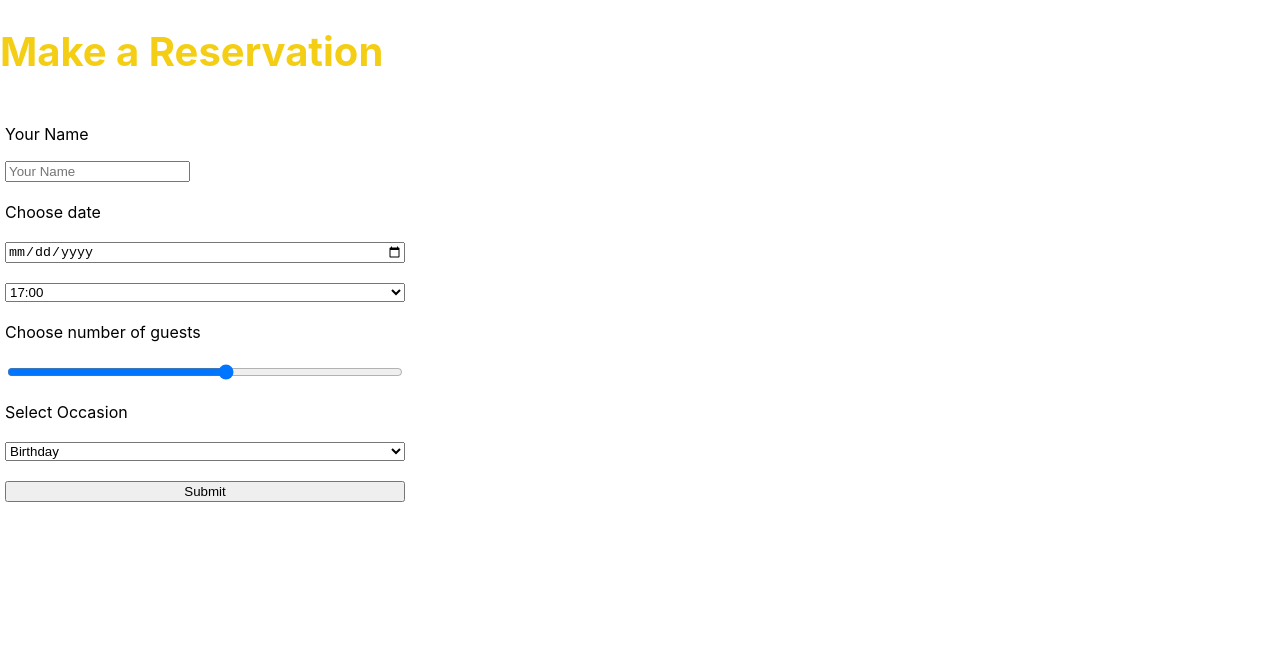
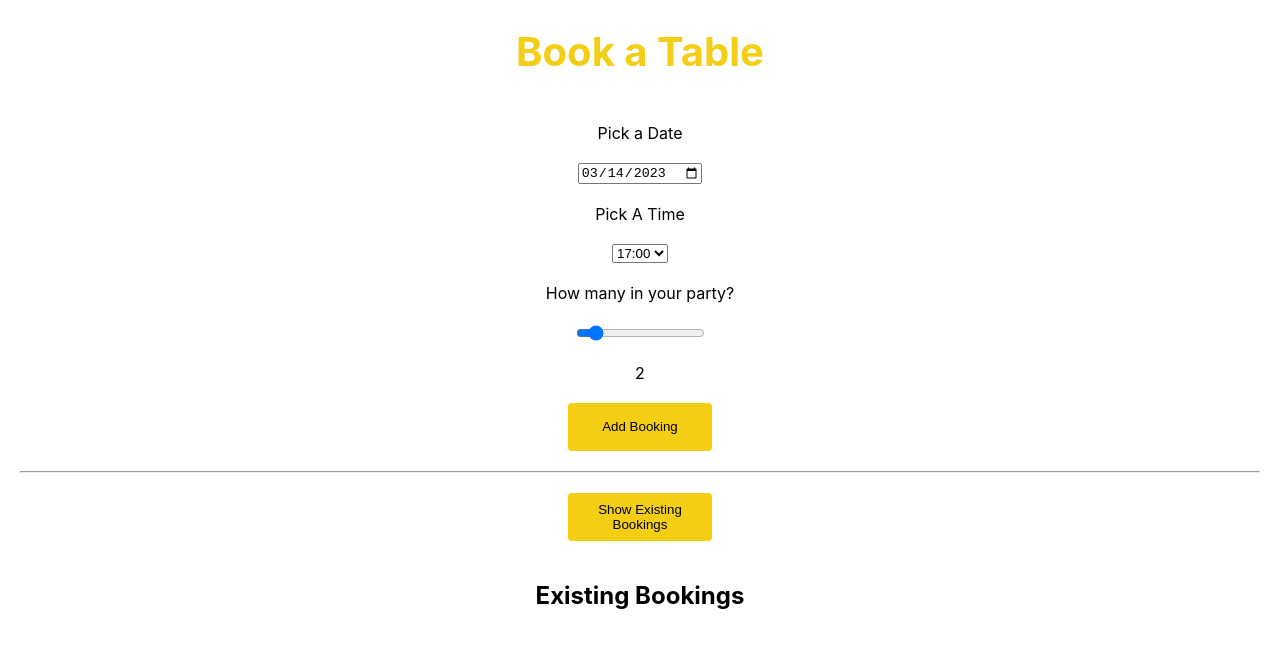
Before and after one commit to Shashwatsingh90/little-lemon, a React (Create React App) app in the folder little-lemon/: page /booking in a window 1280 px wide. Shown: the top 648 px of the page. Built offline with nearby package versions, Linux system fonts and the light colour scheme.

Commit message:
Added condit "sorry" msg if availTimes === 0

```diff
--- a/little-lemon/src/App.css
+++ b/little-lemon/src/App.css
@@ -120,6 +120,14 @@ h1 {
   border-radius: 0.25rem;
   box-shadow: none;
   border-style: none;
+}
+
+.button:hover {
+  background-color: #c5a815;
+}
+
+.button:active {
+  background-color: #eeebd8;
 }
 
 .main {
--- a/little-lemon/src/components/Booking/BookingForm.js
+++ b/little-lemon/src/components/Booking/BookingForm.js
@@ -1,76 +1,67 @@
-import React from 'react'
-import { useState } from 'react'
-// import {formReducer, inititalState} from './formReducer';
-import { useTimeDispatch } from '../../context/TimeContext';
-import TimeSlots from './TimeSlots';
+import { React, useReducer, useState } from 'react';
+import { bookingReducer, initialBookingState } from './bookingReducer';
 
 
-function BookingForm() {
-    const [selectedDate, setSelectedDate] = useState('')
+export default function BookingForm() {
+    const [isOpen, setIsOpen] = useState(false)
+    const [{
+        availableTimes,
+        time,
+        date,
+        guests,
+        bookings
+    }, dispatch] = useReducer(bookingReducer, null, initialBookingState)
 
-    const dispatch = useTimeDispatch();
-    const handleSubmit = (e) => {
-        e.preventDefault();
-        dispatch({
-            type: 'SUBMITTED_TIME',
-            time: e.time,
-            date: selectedDate
-        })
+    const handleDateChange = (e) => {
+        dispatch({ type: 'SET_DATE', date: e.target.value })
     }
 
+    const handleGuestChange = (e) => {
+        dispatch({ type: 'SET_GUESTS', guests: e.target.value })
+    }
+
+    const handleTimeChange = (e) => {
+        dispatch({ type: 'SET_TIME', time: e.target.value })
+    }
+
+    const addBooking = () => {
+        dispatch({ type: 'ADD_BOOKING' })
+    }
 
     return (
-        <>
-            <h1>Make a Reservation</h1>
-            <form onSubmit={handleSubmit} style={{ display: "grid", maxWidth: 400, gap: 20, padding: 5 }}>
-                <label htmlFor="name">
-                    <p>Your Name</p>
-                    <input
-                        type="text"
-                        name="name"
-                        id="name"
-                        placeholder="Your Name"
-                    />
-                </label>
-                <label htmlFor="date">Choose date</label>
-                <input type="date" name="date" id="date"
-                    onSelect={e => {
-                        // dispatch({
-                        //   type: 'SELECTED_DATE',
-                        //   date: e.target.value
-                        // });
-                        setSelectedDate(e.target.value)
-                    }}
-                />
-                <select
-                    label='time'
-                    value="time"
-                >
-                    <TimeSlots />
-                </select>
-                <label htmlFor="guests">Choose number of guests</label>
-                <input
-                    type='range'
-                    id="guests"
-                    label='guests'
-                    value='guests'
-                    min='1'
-                    max='10'
-                />
-                <label htmlFor="occasion">Select Occasion</label>
-                <select
-                    label="occasion"
-                    id="occasion"
-                    value="occasion"
-                >
-                    <option value="Birthday">Birthday</option>
-                    <option value="Anniversary">Anniversary</option>
-                </select>
-                <button type='submit'>Submit</button>
-            </form>
+        <div>
+            <div style={{ display: 'grid', gap: 20, gridAutoFlow: 'row', alignItems: 'center', justifyContent: 'center', justifyItems: 'center' }}>
+                <div><h1>Book a Table</h1></div>
+                <label htmlFor="date">Pick a Date</label>
+                <input name='date' value={date} type='date' onChange={handleDateChange} />
+                <label htmlFor="time">Pick A Time</label>
+                {availableTimes.length > 0 ?
+                    <select name='time' value={time} onChange={handleTimeChange}>
+                        {availableTimes?.map(time => <option key={time}>{time}</option>)}
+                    </select> :
+                    <em><p>Sorry, there are no more times available for that date.</p></em>
+                }
 
-        </>
+                <label htmlFor="guests">How many in your party?</label>
+                <input name='guests' type='range' value={guests} min={1} max={10} onChange={handleGuestChange} />{guests}
+                { }
+                <button className='button' onClick={(e) => addBooking(e)}>Add Booking</button>
+            </div>
+            <hr style={{ margin: 20 }} />
+            <div style={{ display: 'grid', gap: 20, justifyContent: 'center', justifyItems: 'center' }}>
+                <button className='button' onClick={() => setIsOpen(!isOpen)}>{isOpen ? "Hide Bookings" : "Show Existing Bookings"}</button>
+                <div><h2>Existing Bookings</h2></div>
+                {isOpen &&
+                    <div style={{ display: 'grid', gridTemplateColumns: 'repeat( 3, 1fr)', gap: '2.5rem' }}>
+                        {bookings.map((booking, index) => (
+                            <div key={index}>
+                                <div>Date: <strong>{booking.date}</strong></div>
+                                <div>Time: <strong>{booking.time}</strong></div>
+                                <div>Guests: <strong>{booking.guests}</strong></div>
+                            </div>)
+                        )}
+                    </div>}
+            </div>
+        </div>
     )
 }
-
-export default BookingForm
--- a/little-lemon/src/components/Booking/TimeSlots.js
+++ b/little-lemon/src/components/Booking/TimeSlots.js
@@ -1,20 +1,50 @@
 import React from 'react'
-import { useTimes } from '../../context/TimeContext'
+import { useTimeDispatch, useTimes } from '../../context/TimeContext'
 
 
 
-function TimeSlots() {
+function TimeSlots({ time }) {
+    const times = useTimes();
+    const dispatch = useTimeDispatch();
+    return (
+        // <label htmlFor='timeList'>
+        //     <ul id='timeList'>
+        //         {times?.availTimes?.map((time, index) => (
+        //             <li value={time} key={index}>{time}</li>
+        //         ))}
+        //     </ul>
+        <select>
+            {times?.availTimes?.map((time, index) => (
+                <option
+                    key={index}
+                    value={time}
+                    onChange={e => {
+                        dispatch(
+                            {
+                                type: 'SELECTED_TIME',
+                                time: e.target.value
+                            }
+                        )
+                    }}
+                >{time}</option>
+            ))}
+        </select>
+        /* {times?.availTimes?.map((time, index) => (
+                <select
+                    label='time'
+                    value={time}
 
-    const times = useTimes();
-    return (
-        <>
-            {times?.times?.map((time) => {
-                return (
-                    <option value={time.time} key={time.id}>{time.time}</option>
-                )
-            })}
-        </>
+                >
+                    <option value={time} key={index}>
+                        {time}
+                    </option>
+                </select>
+        ))
+        } */
+
     )
 }
 
+
+
 export default TimeSlots
--- /dev/null
+++ b/little-lemon/src/components/Booking/bookingReducer.js
@@ -0,0 +1,85 @@
+const defaultTimes = ['17:00', '18:00', '19:00', '20:00', '21:00', '22:00']
+
+const DEFAULT_GUEST_COUNT = '2'
+
+export const Booking = {
+    time: '',
+    guests: '',
+    date: '',
+}
+
+export function createBooking(time, guests, date) {
+    return {
+        time,
+        guests,
+        date
+    }
+}
+
+// export const BookingState = {
+//     bookings: [Booking],
+//     date: '',
+//     time: '',
+//     guests: '',
+//     availableTimes: defaultTimes
+// }
+
+export const initialBookingState = () => {
+    return {
+        bookings: [],
+        date: new Date().toISOString().substring(0, 10),
+        time: defaultTimes[0],
+        guests: DEFAULT_GUEST_COUNT,
+        availableTimes: defaultTimes
+    }
+}
+
+const getAvailableDates = (bookings, date) =>
+    defaultTimes.filter(defaultTime =>
+        typeof bookings.find(booking =>
+            booking.date === date && booking.time === defaultTime) === 'undefined')
+
+
+// let BookingAction = {
+//     { type: 'ADD_BOOKING' },
+//     { type: 'SET_TIME', time: '' },
+//     { type: 'SET_DATE', date: '' },
+//     { type: 'SET_GUESTS', guests: '' }
+// }
+
+export function bookingReducer(BookingState, BookingAction) {
+    const { time, guests, date, bookings } = BookingState
+    switch (BookingAction.type) {
+        case 'ADD_BOOKING': {
+            const nextBookings = [...BookingState.bookings, createBooking(time, guests, date)]
+            const nextAvailableTimes = getAvailableDates(nextBookings, date)
+            return (
+                {
+                    ...BookingState,
+                    bookings: nextBookings,
+                    availableTimes: nextAvailableTimes,
+                    time: nextAvailableTimes[0] ?? '',
+                    guests: DEFAULT_GUEST_COUNT
+                }
+            )
+        }
+        case 'SET_DATE':
+            return {
+                ...BookingState,
+                date: BookingAction.date,
+                availableTimes: getAvailableDates(bookings, BookingAction.date)
+            }
+        case 'SET_GUESTS':
+            return {
+                ...BookingState,
+                guests: BookingAction.guests
+            }
+        case 'SET_TIME':
+            return {
+                ...BookingState,
+                time: BookingAction.time
+            }
+        default:
+            return { ...BookingState }
+    }
+}
--- a/little-lemon/src/context/TimeContext.js
+++ b/little-lemon/src/context/TimeContext.js
@@ -3,16 +3,17 @@ import React, { createContext, useContext, useReducer } from 'react'
 const TimeContext = createContext(null);
 const DispatchContext = createContext(null)
 
+function initializeTimes() {
+  const initialTimes = ['17:00', '18:00', '19:00', '20:00', '21:00', '22:00'];
 
-
-
-// function initializeTimes() {
-const initialTimes = { selectedDates: [], times: [{ time: '17:00', id: 1 }, { time: '18:00', id: 2 }, { time: '19:00', id: 3 }, { time: '20:00', id: 4 }, { time: '21:00', id: 5 }, { time: '22:00', id: 6 }] };
-//   return { times: initialTimes };
-// }
+  return [{
+    date: '',
+    availTimes: initialTimes
+  }];
+}
 
 export function TimeProvider({ children }) {
-  const [state, dispatch] = useReducer(reducer, initialTimes)
+  const [state, dispatch] = useReducer(reducer, [], initializeTimes)
 
   // function handleSubmitTime(submittedTime) {
   //     dispatch({
@@ -42,19 +43,22 @@ export function useTimeDispatch() {
 function reducer(state, action) {
 
   switch (action.type) {
-    // case 'SUBMITTED_DATE': {
-    //   return submittedDates.push(action.date)
-    // }
-    case 'SUBMITTED_TIME':
-      state.selectedDates = [...state.selectedDates, action.date]
-      return console.log(state.selectedDates.map(date =>
-        state.times.filter(t => t.time !== action.time))
-      );
+    case 'SELECTED_DATE': {
+      return ({
+        date: action.date,
+        availTimes: state.availTimes
+      }, console.log(state));
+    }
+    case 'SUBMITTED': {
+      return ([
+        ...state, {
+          date: action.date,
+          availTimes: action.time
+        }
+      ], console.log(state));
+    }
     default: {
       return { ...state };
     }
   }
-
 }
-
-// const submittedDates = [];
```
Also changed, not shown: little-lemon/src/components/Booking/formReducer.js (deleted, +0 -69 lines).
